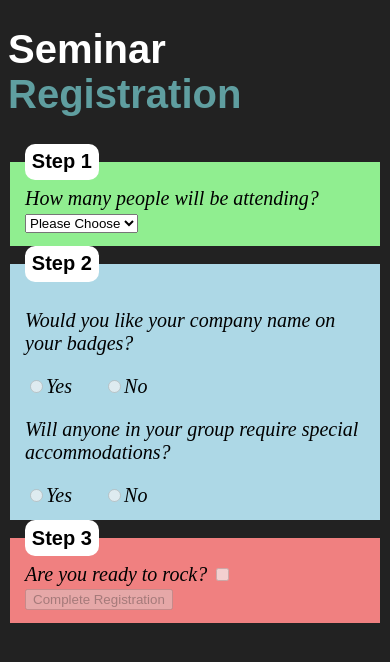
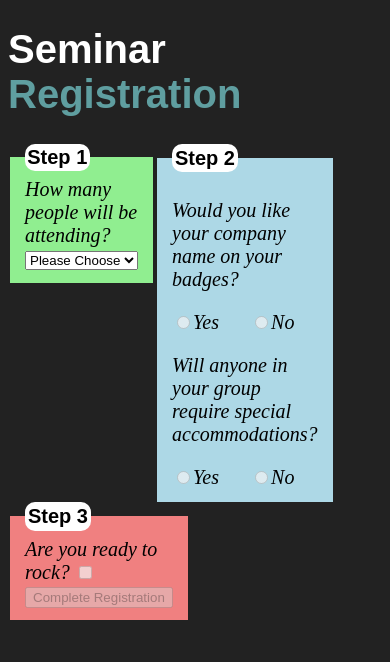
Before and after one commit to breve-xx/vue-registration-form, a Vue app: page / in a window 390 px wide. Shown: the top 662 px of the page. Built offline with nearby package versions, Linux system fonts and the light colour scheme; the HTML template or start-up script is replaced by a standard one.

Commit message:
responsive trials

```diff
--- a/src/components/Registration.vue
+++ b/src/components/Registration.vue
@@ -78,6 +78,11 @@
 </template>
 
 <style>
+#page-wrap {
+    width: 100%;
+    margin: auto;
+}
+
 #page-wrap > h1 > span {
     color: cadetblue;
 }
@@ -86,6 +91,7 @@ fieldset {
     float: left;
     color: black;
     border: 0px;
+    width: 30%;
 }
 
 fieldset p,
```
